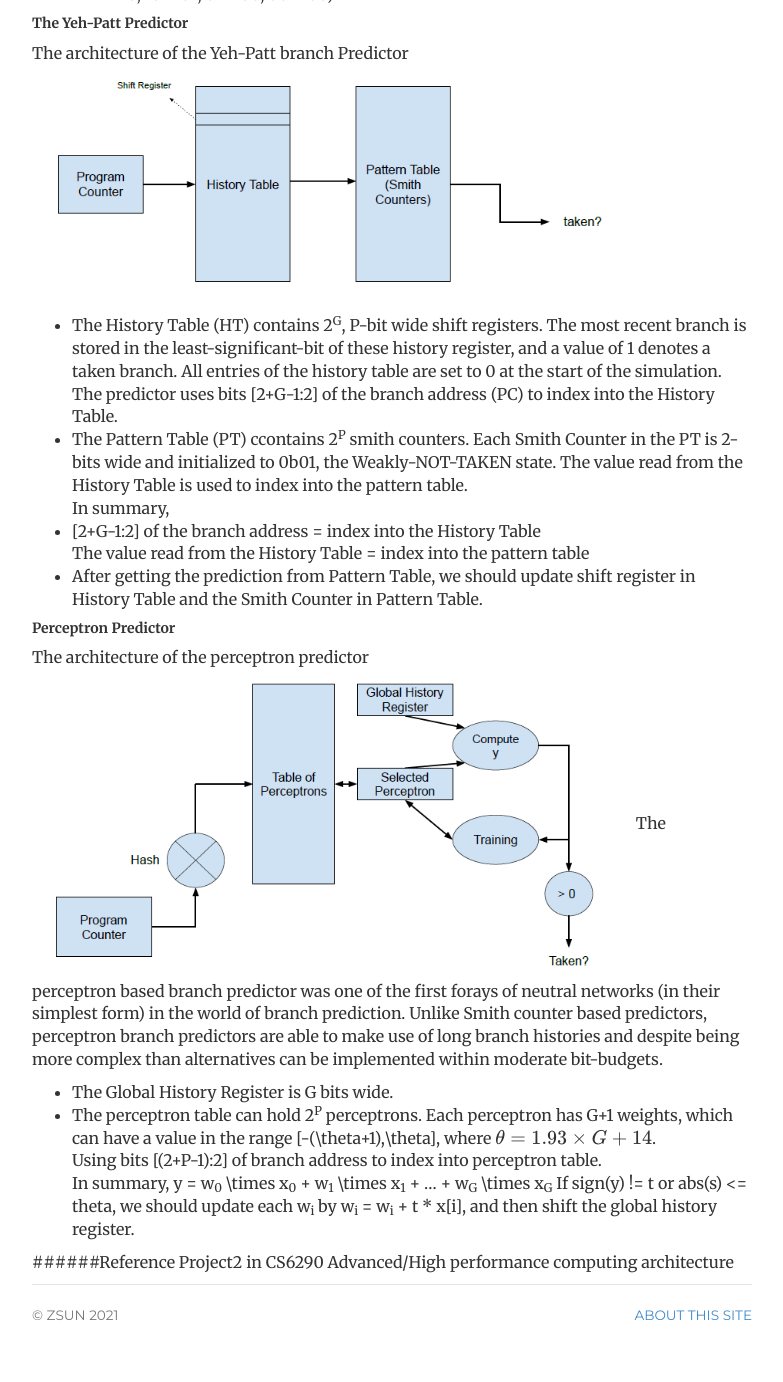
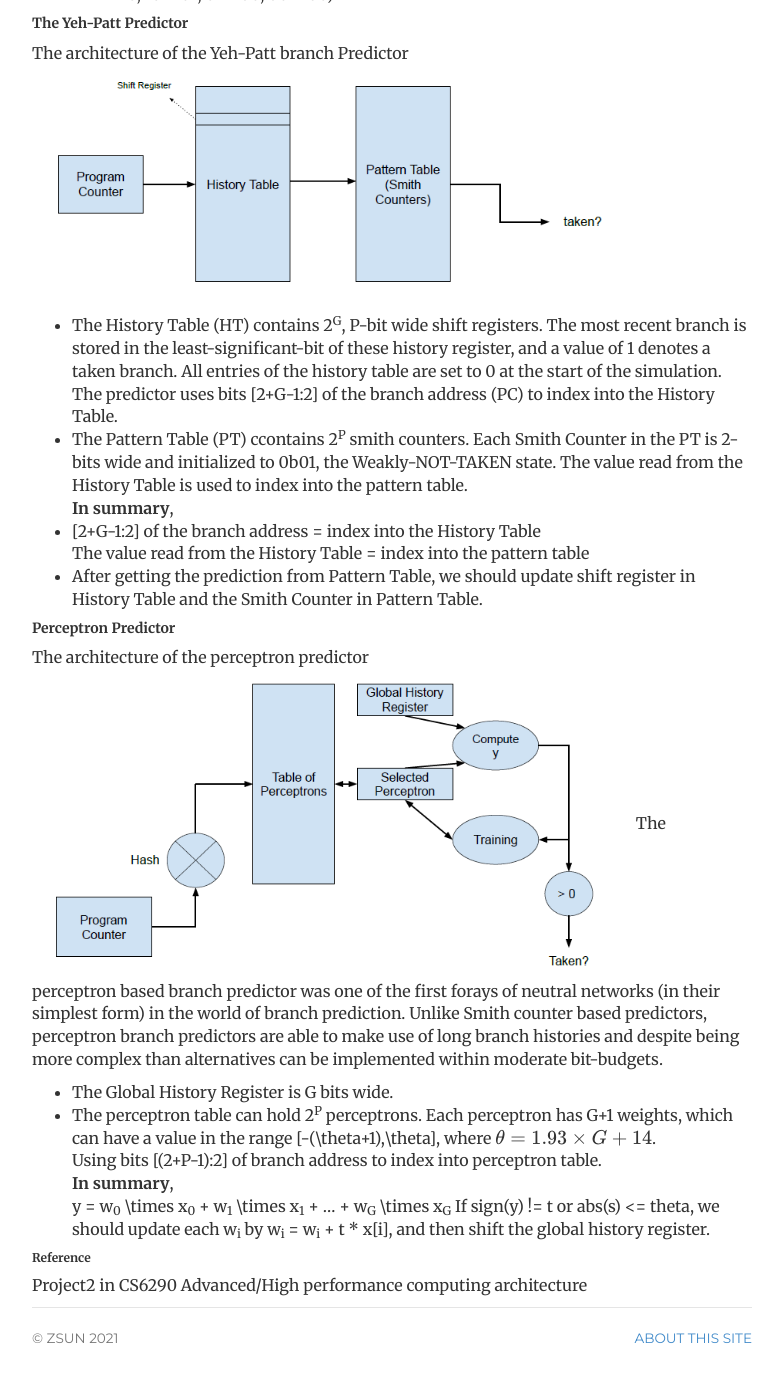
Before and after one commit to Zoe353/Zoe353.github.io, a Jekyll site: the page built from _posts/2021-03-17-Branch-Predictor.md, in a window 1280 px wide and 1400 px high, scrolled down 1170 px. Shown: the top 1382 px of the window, without its empty margins (248-1031 px from the left). Built offline with Jekyll 4.4.1, drawn with Linux system fonts in a browser that asks for light colours; formulas are drawn with MathJax 3; some of the changed text lies outside the part shown.

```diff
--- a/_posts/2021-03-17-Branch-Predictor.md
+++ b/_posts/2021-03-17-Branch-Predictor.md
@@ -20,7 +20,7 @@
 * The Global History Register is a G bits wide shift register. The most recent branch is stored in the least-significant-bit of GHR, and a value of 1 denootes a taken branch. The initial value of the GHR is 0.
 * The Pattern Table (PT) contains 2<sup>G</sup> smith counters. The Predictor XORs the GHR with bits [2+G-1:2] of the branch PC to index into the PHT.
 * Each Smith Counter in the PHT is 2-bits wide and initialized to 0b01, the Weakly-NOT-TAKEN state.
-In summary,
+<b>In summary</b>,
 * GHR <b>XOR</b> [2+G-1:2] of branch PC = index of PT, then using the index, we could find the prediction state in the PT.
 * After getting the branch prediction,we should shift the Global History Registor and update the Smith Counter.
     * If actual branch behavior is TAKEN, the Smith Counter should be updated (00->01, 01->10, 10->11, 11->11)
@@ -35,7 +35,7 @@
 The predictor uses bits [2+G-1:2] of the branch address (PC) to index into the History Table.
 * The Pattern Table (PT) ccontains 2<sup>P</sup> smith counters. Each Smith Counter in the PT is 2-bits wide and initialized to 0b01, the Weakly-NOT-TAKEN state.
 The value read from the History Table is used to index into the pattern table.
-In summary,
+<b>In summary</b>,
 * [2+G-1:2] of the branch address = index into the History Table
 The value read from the History Table = index into the pattern table
 * After getting the prediction from Pattern Table, we should update shift register in History Table and the Smith Counter in Pattern Table.
@@ -48,10 +48,10 @@
 * The Global History Register is G bits wide.
 * The perceptron table can hold 2<sup>P</sup> perceptrons. Each perceptron has G+1 weights, which can have a value in the range [-(\theta+1),\theta], where $\theta=1.93 \times G + 14$.
 Using bits [(2+P-1):2] of branch address to index into perceptron table.
-In summary,
+<b>In summary</b>,
 y = w<sub>0</sub> \times x<sub>0</sub> + w<sub>1</sub> \times x<sub>1</sub> + ... + w<sub>G</sub> \times x<sub>G</sub>
 If sign(y) != t or abs(s) <= theta, we should update each w<sub>i</sub> by w<sub>i</sub> = w<sub>i</sub> + t * x[i],
 and then shift the global history register.
 
-######Reference
+###### Reference
 Project2 in CS6290 Advanced/High performance computing architecture
```
